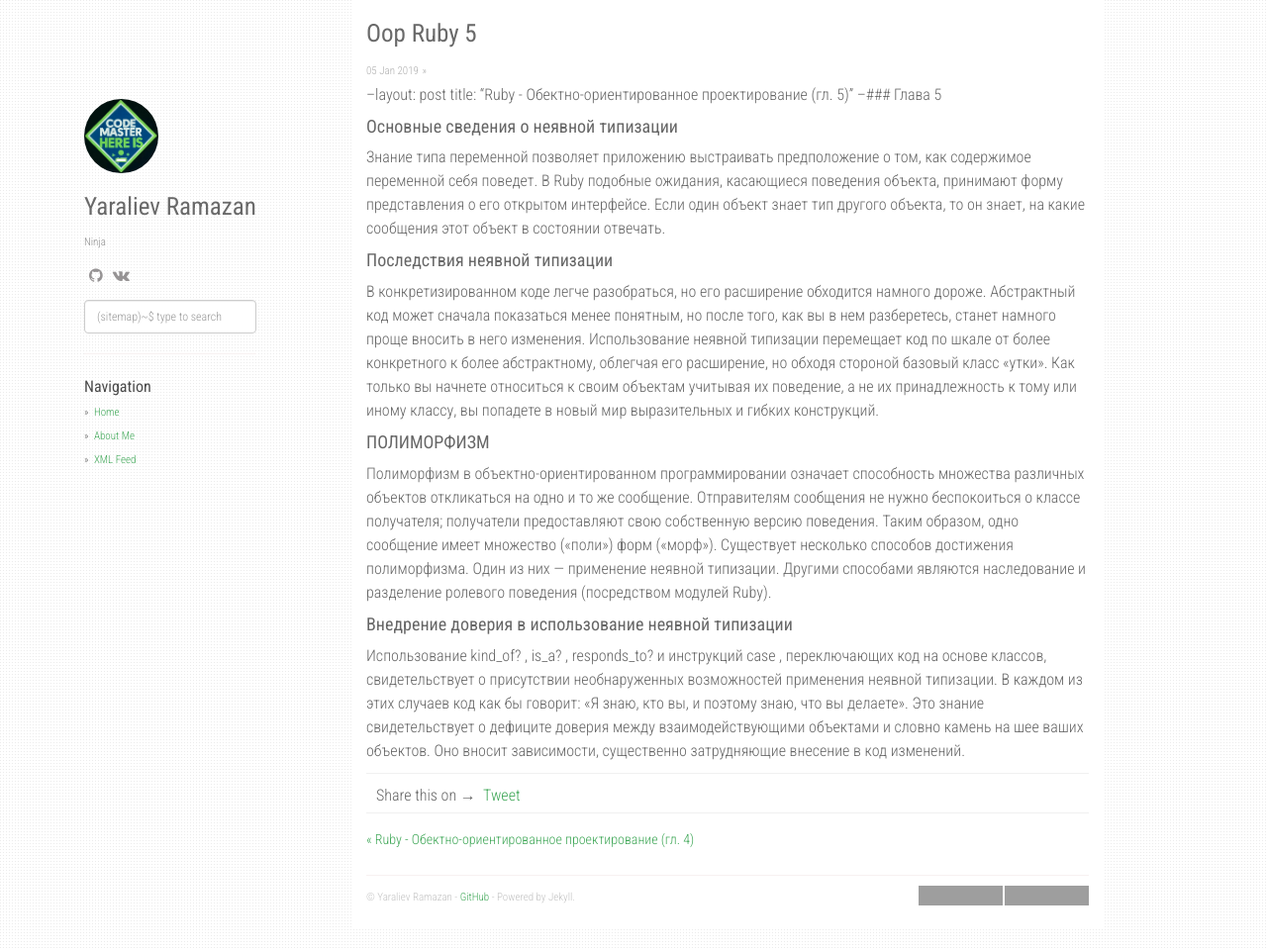
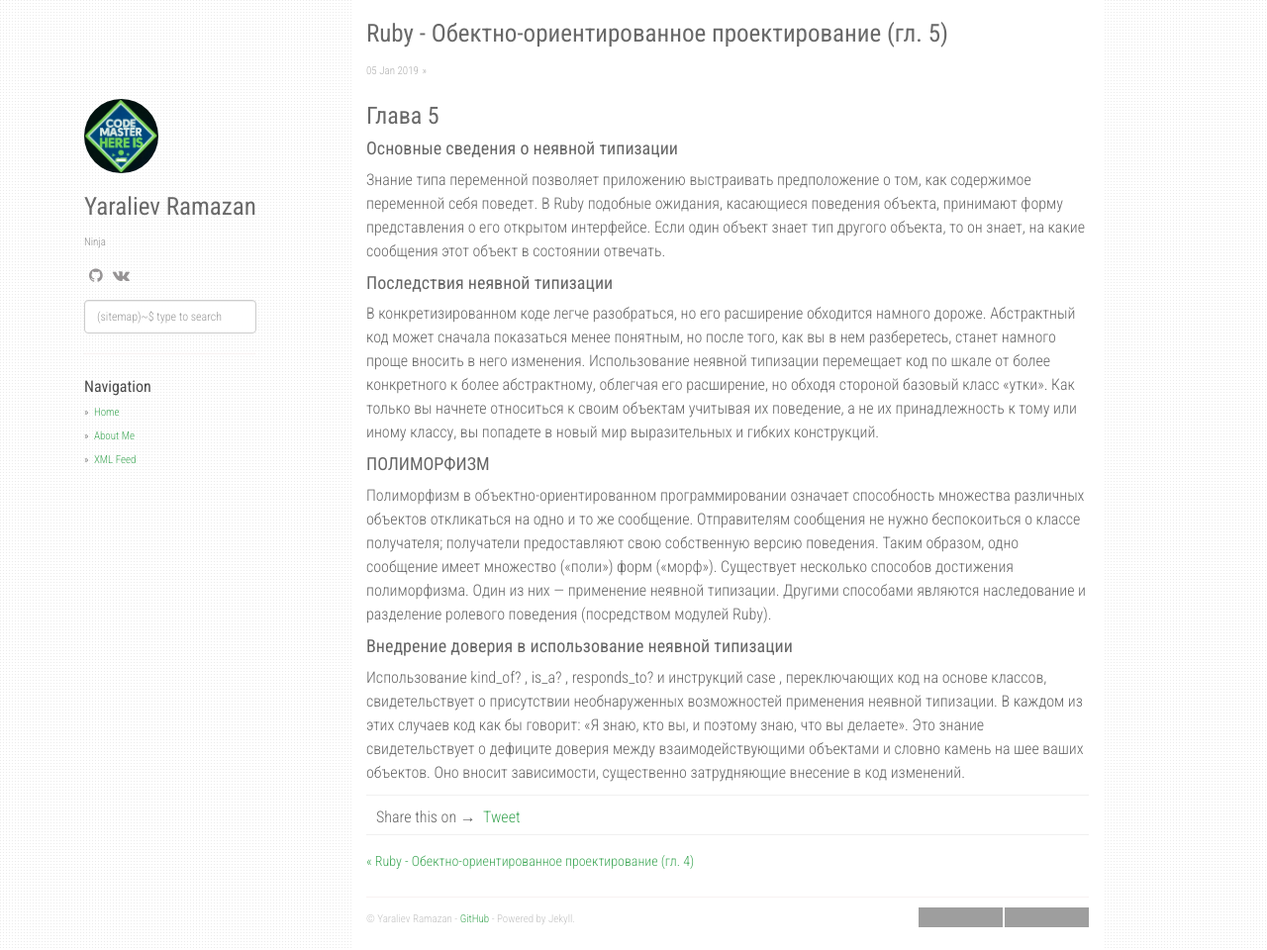
Before and after one commit to orion122/orion1222.github.io, a Jekyll site: the page built from _posts/2019-01-05-oop-ruby-5.md, in a window 1280 px wide and 960 px high. Shown: the whole window at 99% size. Built offline with Jekyll 4.4.1, drawn with Linux system fonts in a browser that asks for light colours; nearby versions of some CDN libraries; our own code applies the rules of GitHub Pages for plain Markdown files; comment, search, counter and statistics services are not loaded; grey boxes are pictures that could not be loaded.

Commit message:
riby oop 5

```diff
--- a/_posts/2019-01-05-oop-ruby-5.md
+++ b/_posts/2019-01-05-oop-ruby-5.md
@@ -1,6 +1,8 @@
---layout: post
+---
+layout: post
 title:  "Ruby - Обектно-ориентированное проектирование (гл. 5)"
---### Глава 5
+---
+### Глава 5
 #### Основные сведения о неявной типизации
 Знание типа переменной позволяет приложению выстраивать предположение о том, как содержимое переменной себя поведет. В Ruby подобные ожидания, касающиеся поведения объекта, принимают форму представления о его открытом интерфейсе. Если один объект знает тип другого объекта, то он знает, на какие сообщения этот объект в состоянии отвечать.
 
```
